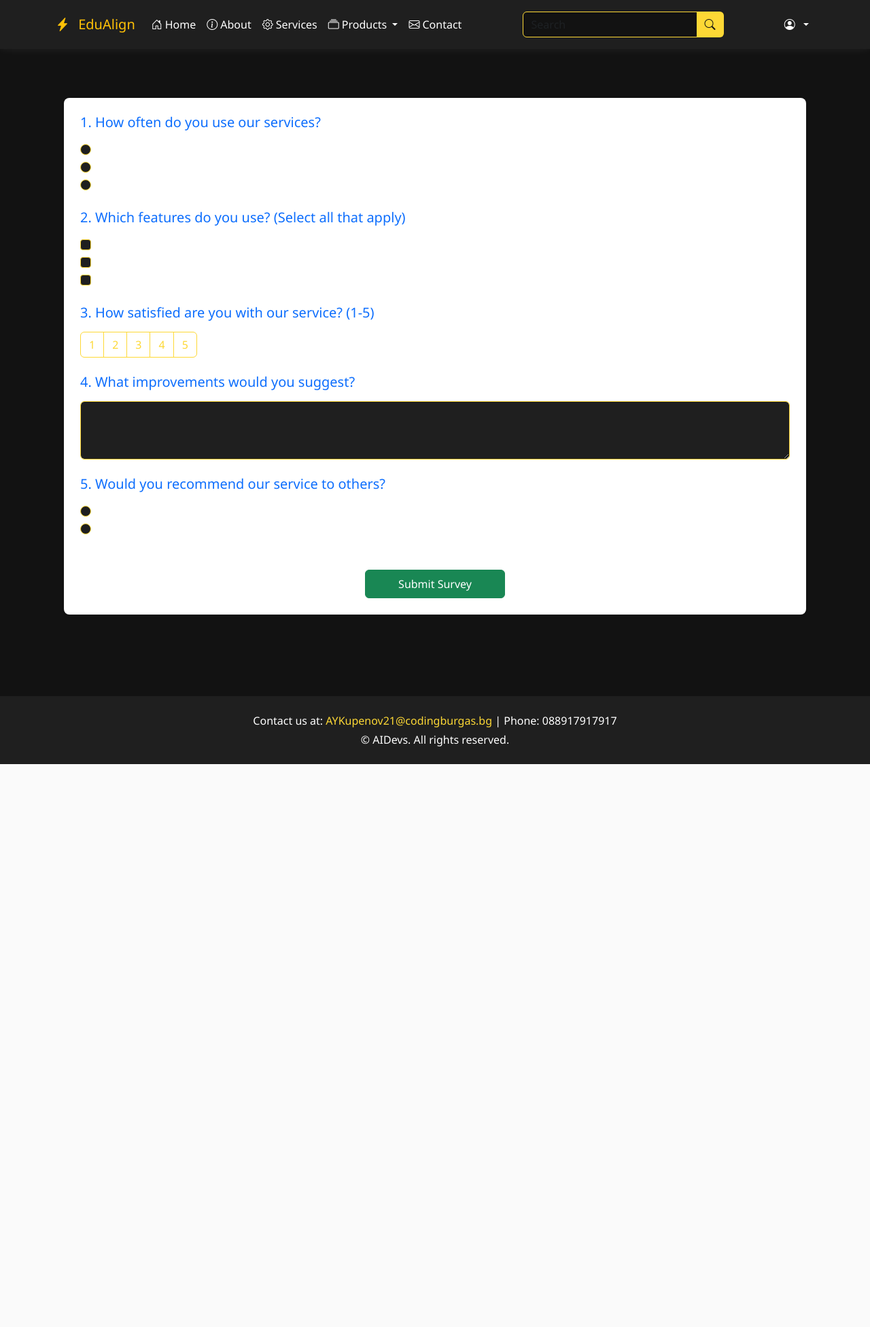
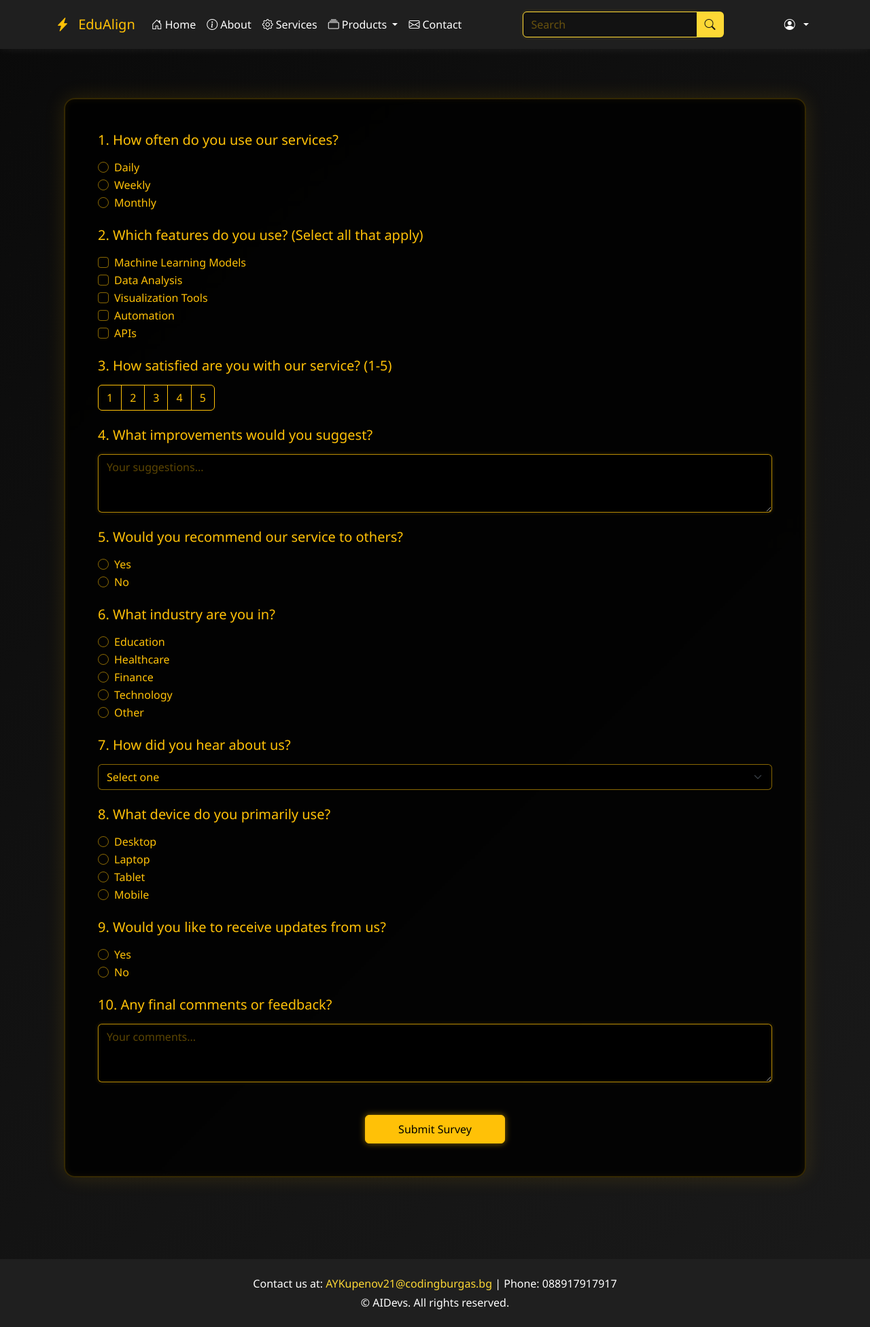
Before and after one commit to codingburgas/2425-11-g-pp-student-practices-assignment-team8, a Flask app: page /poll in a window 1280 px wide. Shown: the whole page at 68% size. Before the commit the page ends 1124 px from the top, so only its background shows below. Run offline with Flask 3, Linux system fonts and the light colour scheme; some libraries are stand-ins or nearby versions.

Commit message:
Update poll.html file design.

```diff
--- a/src/config.py
+++ b/src/config.py
@@ -2,5 +2,5 @@ import os
 
 class Config:
     SECRET_KEY = os.environ.get('dqwedqwdqw', 'super secret key')
-    SQLALCHEMY_DATABASE_URI = (f"mssql+pyodbc://DESKTOP-EVLE77T/proba?driver=ODBC+Driver+17+for+SQL+Server")
+    SQLALCHEMY_DATABASE_URI = (f"mssql+pyodbc://SD2357\SQLEXPRESS/proba?driver=ODBC+Driver+17+for+SQL+Server")
     SQLALCHEMY_TRACK_MODIFICATIONS = False
--- a/src/main/templates/poll.html
+++ b/src/main/templates/poll.html
@@ -2,46 +2,142 @@
 {% block title %}User Survey{% endblock %}
 
 {% block content %}
+<style>
+    body {
+        background: linear-gradient(135deg, #0a0a0a, #1a1a1a);
+        color: #ffc107;
+        font-family: 'Segoe UI', Tahoma, Geneva, Verdana, sans-serif;
+    }
+
+    .text-primary {
+        color: #ffc107 !important;
+    }
+
+    .bg-black {
+        background-color: rgba(0, 0, 0, 0.85) !important;
+        border: 1px solid #ffc10722;
+        box-shadow: 0 0 15px #ffc10722;
+        backdrop-filter: blur(4px);
+    }
+
+    .form-check-label,
+    .form-label,
+    .form-select,
+    .form-check-input {
+        color: #ffc107;
+        background-color: transparent;
+        border-color: #ffc10788;
+    }
+
+    .form-control,
+    .form-control:focus {
+        color: #ffc107;
+        background-color: #000;
+        border: 1px solid #ffc107aa;
+        box-shadow: 0 0 5px #ffc10733;
+    }
+
+    .form-control::placeholder {
+        color: #ffc10799;
+        opacity: 0.6;
+    }
+
+    .form-check-input:checked {
+        background-color: #ffc107;
+        border-color: #ffc107;
+    }
+
+    .form-select {
+        background-color: #000;
+    }
+
+    .btn-outline-primary {
+        color: #ffc107;
+        border-color: #ffc107;
+        background-color: transparent;
+    }
+
+    .btn-outline-primary:hover {
+        background-color: #ffc107;
+        color: #000;
+    }
+
+    .btn-success {
+        background-color: #ffc107;
+        border-color: #ffc107;
+        color: #000;
+        box-shadow: 0 0 10px #ffc10788;
+    }
+
+    .btn-success:hover {
+        background-color: #e0ac00;
+        border-color: #d19b00;
+    }
+
+    /* Fancy yellow glowing border around form */
+    .form-wrapper {
+        background-color: #000;
+        padding: 3rem;
+        border-radius: 1rem;
+        box-shadow: 0 0 30px #ffc10722, inset 0 0 10px #ffc10711;
+        border: 2px solid #ffc10733;
+        position: relative;
+        overflow: hidden;
+    }
+
+    /* Subtle yellow particles or abstract background (optional) */
+    body::before {
+        content: '';
+        position: absolute;
+        top: 0;
+        left: 0;
+        width: 100%;
+        height: 100%;
+        background-image: radial-gradient(#ffc10722 1px, transparent 1px);
+        background-size: 30px 30px;
+        z-index: -1;
+        opacity: 0.1;
+    }
+
+    .form-check-input:focus,
+    .form-control:focus,
+    .form-select:focus {
+        outline: none;
+        border-color: #ffc107;
+        box-shadow: 0 0 5px #ffc10755;
+    }
+</style>
+
+
+
 <div class="container my-5">
     <form action="{{ url_for('main_bp.poll') }}" method="POST" class="needs-validation" novalidate>
-        <div class="bg-white rounded-3 shadow-sm p-4 mb-4">
-            <!-- Single Choice Question -->
+        <div class="form-wrapper bg-black">
+
+            <!-- Question 1 -->
             <div class="mb-4">
                 <h5 class="text-primary mb-3">1. How often do you use our services?</h5>
+                {% for val in ['Daily', 'Weekly', 'Monthly'] %}
                 <div class="form-check">
-                    <input class="form-check-input" type="radio" name="usage" id="daily" value="daily" required>
-                    <label class="form-check-label" for="daily">Daily</label>
+                    <input class="form-check-input" type="radio" name="usage" id="{{ val }}" value="{{ val.lower() }}" required>
+                    <label class="form-check-label" for="{{ val }}">{{ val }}</label>
                 </div>
-                <div class="form-check">
-                    <input class="form-check-input" type="radio" name="usage" id="weekly" value="weekly">
-                    <label class="form-check-label" for="weekly">Weekly</label>
-                </div>
-                <div class="form-check">
-                    <input class="form-check-input" type="radio" name="usage" id="monthly" value="monthly">
-                    <label class="form-check-label" for="monthly">Monthly</label>
-                </div>
+                {% endfor %}
             </div>
 
-            <!-- Multiple Choice Question -->
+            <!-- Question 2 -->
             <div class="mb-4">
                 <h5 class="text-primary mb-3">2. Which features do you use? (Select all that apply)</h5>
+                {% set features_list = ['Machine Learning Models', 'Data Analysis', 'Visualization Tools', 'Automation', 'APIs'] %}
+                {% for feature in features_list %}
                 <div class="form-check">
-                    <input class="form-check-input" type="checkbox" name="features" id="feature1" value="feature1">
-                    <label class="form-check-label" for="feature1">Machine Learning Models</label>
+                    <input class="form-check-input" type="checkbox" name="features" id="feature{{ loop.index }}" value="feature{{ loop.index }}">
+                    <label class="form-check-label" for="feature{{ loop.index }}">{{ feature }}</label>
                 </div>
-                <div class="form-check">
-                    <input class="form-check-input" type="checkbox" name="features" id="feature2" value="feature2">
-                    <label class="form-check-label" for="feature2">Data Analysis</label>
-                </div>
-                <div class="form-check">
-                    <input class="form-check-input" type="checkbox" name="features" id="feature3" value="feature3">
-                    <label class="form-check-label" for="feature3">Visualization Tools</label>
-                </div>
+                {% endfor %}
             </div>
 
-            <!-- Add more questions following similar patterns... -->
-
-            <!-- Rating Question -->
+            <!-- Question 3 -->
             <div class="mb-4">
                 <h5 class="text-primary mb-3">3. How satisfied are you with our service? (1-5)</h5>
                 <div class="btn-group" role="group">
@@ -52,13 +148,13 @@
                 </div>
             </div>
 
-            <!-- Text Input Question -->
+            <!-- Question 4 -->
             <div class="mb-4">
                 <h5 class="text-primary mb-3">4. What improvements would you suggest?</h5>
-                <textarea class="form-control" name="suggestions" rows="3"></textarea>
+                <textarea class="form-control" name="suggestions" rows="3" placeholder="Your suggestions..."></textarea>
             </div>
 
-            <!-- More single choice questions -->
+            <!-- Question 5 -->
             <div class="mb-4">
                 <h5 class="text-primary mb-3">5. Would you recommend our service to others?</h5>
                 <div class="form-check">
@@ -71,7 +167,59 @@
                 </div>
             </div>
 
-            <!-- Add remaining questions here... -->
+            <!-- Question 6 -->
+            <div class="mb-4">
+                <h5 class="text-primary mb-3">6. What industry are you in?</h5>
+                {% for val in ['Education', 'Healthcare', 'Finance', 'Technology', 'Other'] %}
+                <div class="form-check">
+                    <input class="form-check-input" type="radio" name="industry" id="industry_{{ val }}" value="{{ val.lower() }}" required>
+                    <label class="form-check-label" for="industry_{{ val }}">{{ val }}</label>
+                </div>
+                {% endfor %}
+            </div>
+
+            <!-- Question 7 -->
+            <div class="mb-4">
+                <h5 class="text-primary mb-3">7. How did you hear about us?</h5>
+                <select class="form-select" name="referral" required>
+                    <option value="" disabled selected>Select one</option>
+                    <option value="search">Search Engine</option>
+                    <option value="social">Social Media</option>
+                    <option value="friend">Friend or Colleague</option>
+                    <option value="advertisement">Advertisement</option>
+                    <option value="other">Other</option>
+                </select>
+            </div>
+
+            <!-- Question 8 -->
+            <div class="mb-4">
+                <h5 class="text-primary mb-3">8. What device do you primarily use?</h5>
+                {% for val in ['Desktop', 'Laptop', 'Tablet', 'Mobile'] %}
+                <div class="form-check">
+                    <input class="form-check-input" type="radio" name="device" id="device_{{ val }}" value="{{ val.lower() }}" required>
+                    <label class="form-check-label" for="device_{{ val }}">{{ val }}</label>
+                </div>
+                {% endfor %}
+            </div>
+
+            <!-- Question 9 -->
+            <div class="mb-4">
+                <h5 class="text-primary mb-3">9. Would you like to receive updates from us?</h5>
+                <div class="form-check">
+                    <input class="form-check-input" type="radio" name="updates" id="updates_yes" value="yes" required>
+                    <label class="form-check-label" for="updates_yes">Yes</label>
+                </div>
+                <div class="form-check">
+                    <input class="form-check-input" type="radio" name="updates" id="updates_no" value="no">
+                    <label class="form-check-label" for="updates_no">No</label>
+                </div>
+            </div>
+
+            <!-- Question 10 -->
+            <div class="mb-4">
+                <h5 class="text-primary mb-3">10. Any final comments or feedback?</h5>
+                <textarea class="form-control" name="final_comments" rows="3" placeholder="Your comments..."></textarea>
+            </div>
 
             <div class="text-center mt-5">
                 <button type="submit" class="btn btn-success px-5 py-2">
```
